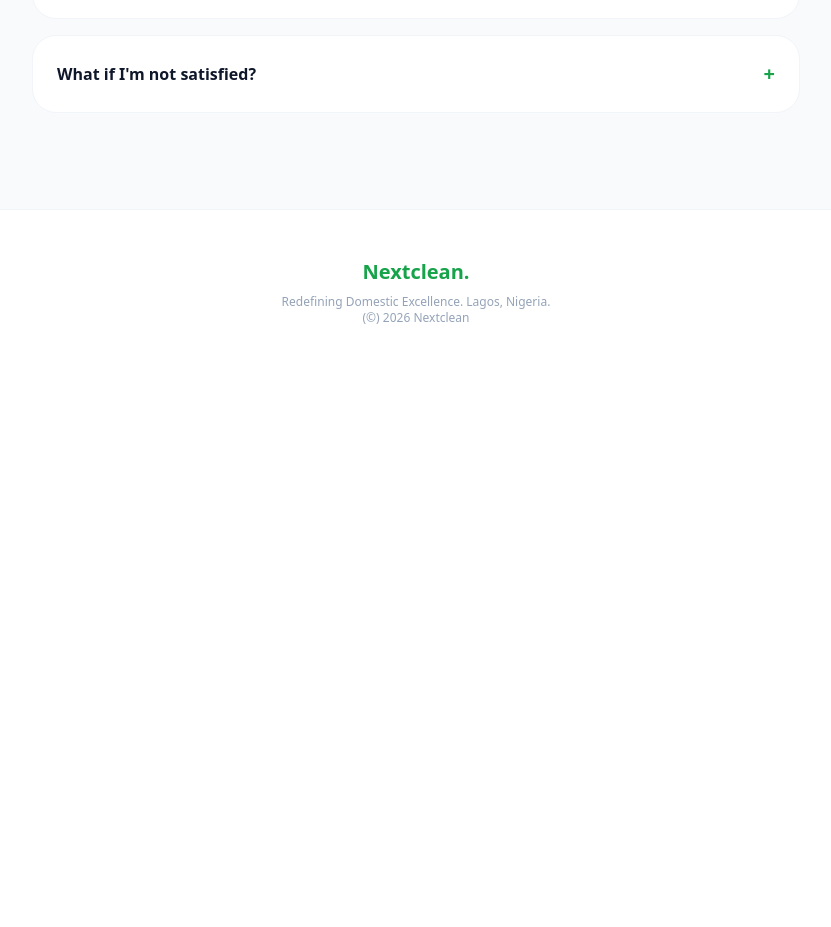
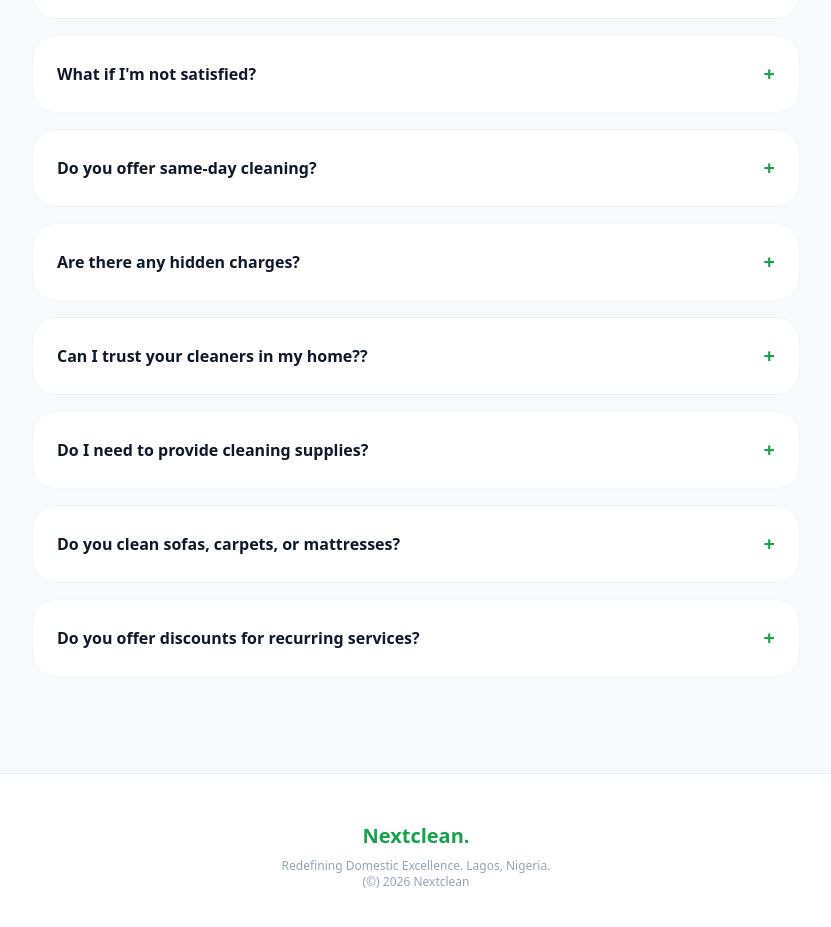
Before and after one commit to realtee01/Nextclean, a React (Vite) app: page / in a window 1280 px wide. Shown: the part 4500-5427 px from the top of the page, without its empty margins (224-1055 px from the left). Before the commit the page ends 4874 px from the top, so only its background shows below. Built offline with nearby package versions, Linux system fonts and the light colour scheme.

Commit message:
Update FAQ.jsx

```diff
--- a/src/components/FAQ.jsx
+++ b/src/components/FAQ.jsx
@@ -5,8 +5,15 @@ const FAQ = () => {
   const faqs = [
     { q: "Do I need to provide cleaning supplies?", a: "No, Nextclean provides all professional-grade equipment and eco-friendly solutions." },
     { q: "Are your cleaners vetted?", a: "Yes, every team member undergoes a strict background check and 2-week training in Lagos." },
-    { q: "What if I'm not satisfied?", a: "Our 24-hour guarantee means we return to re-clean any area for free if you aren't happy." }
-  ];
+    { q: "What if I'm not satisfied?", a: "Our 24-hour guarantee means we return to re-clean any area for free if you aren't happy." },
+   { q: "Do you offer same-day cleaning?", a: "Yes, we do offer same-day services when slots are available. Contact us early to confirm availability ." },
+   { q: "Are there any hidden charges?", a: "No. Our pricing is transparent—what you see is what you pay." },
+   { q: "Can I trust your cleaners in my home??", a: "A: Yes. Our team is trained, supervised, and committed to professionalism and respect for your space." },
+   { q: "Do I need to provide cleaning supplies?", a: "No, we bring all professional-grade equipment and eco-friendly cleaning products." },
+   { q: "Do you clean sofas, carpets, or mattresses?", a: "Yes, we offer specialized cleaning for upholstery, carpets, and mattresses." },
+   { q: "Do you offer discounts for recurring services?", a: "A: Yes, we offer discounted rates for weekly and monthly cleaning plans." },
+
+ ];
 
   const [openIndex, setOpenIndex] = useState(null);
 
```
